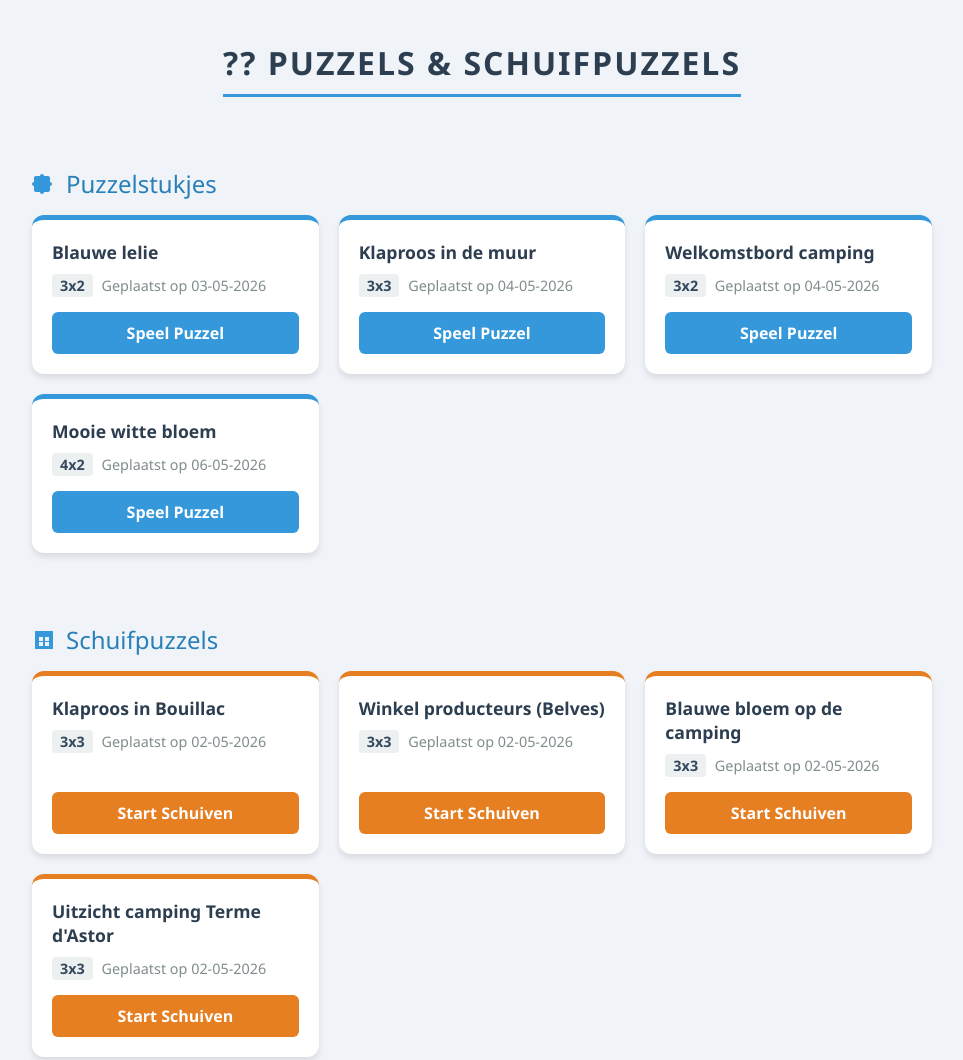
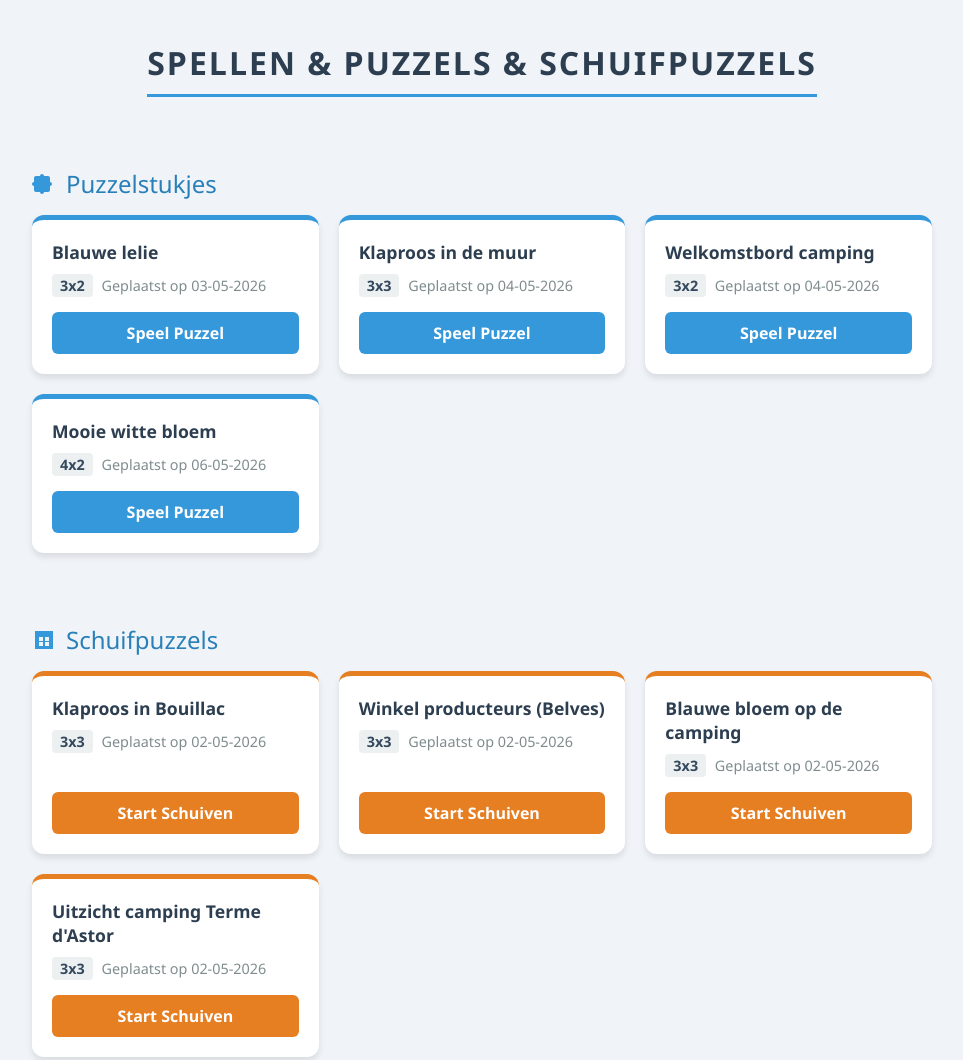
Before and after one commit to spellen-en-puzzles/puzzles, a plain HTML site: page index.html in a window 1280 px wide. Shown: the top 1060 px of the page, without its empty margins (158-1121 px from the left). Drawn offline with Linux system fonts and the light colour scheme.

Commit message:
Add files via upload

```diff
--- a/index.html
+++ b/index.html
@@ -146,7 +146,7 @@
 </head>
 <body>
 
-    <h1>?? Puzzels & Schuifpuzzels</h1>
+    <h1>Spellen & Puzzels & Schuifpuzzels</h1>
 
     <!-- Sectie 1: Puzzelstukjes -->
     <div class="section-title">
```
